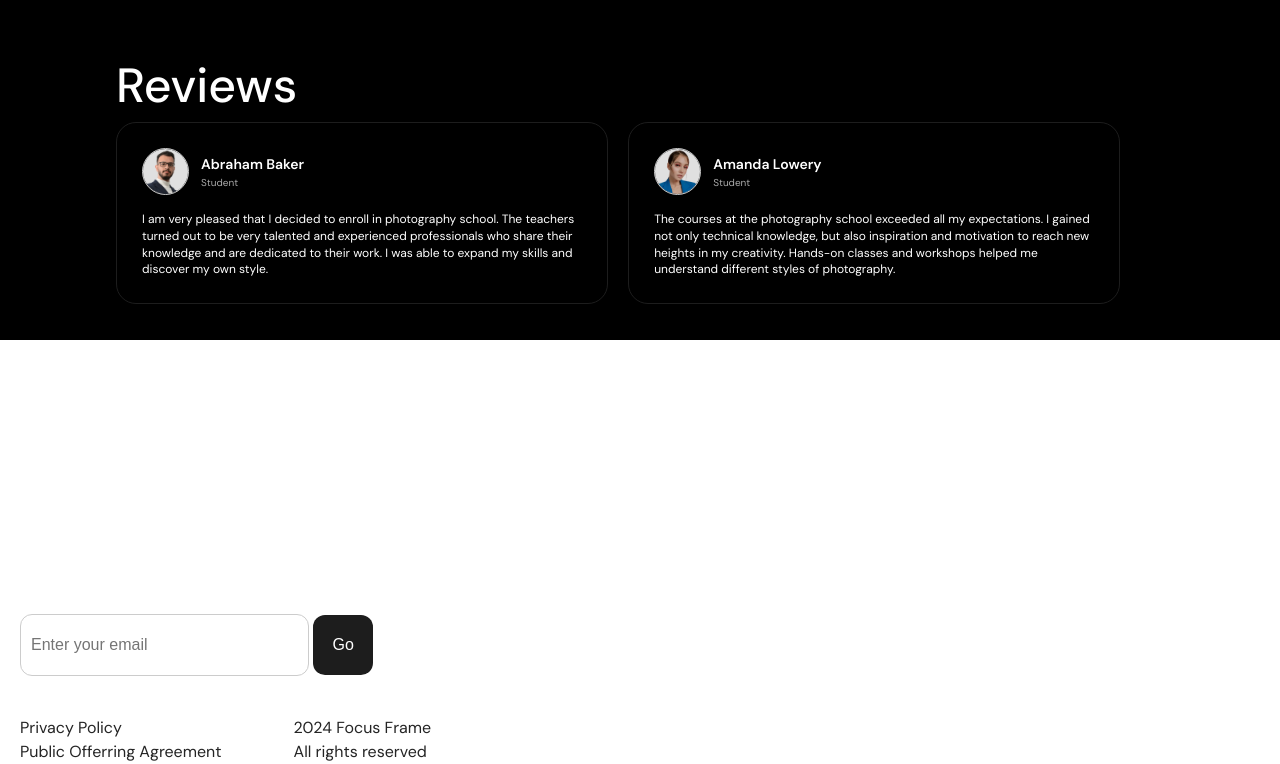
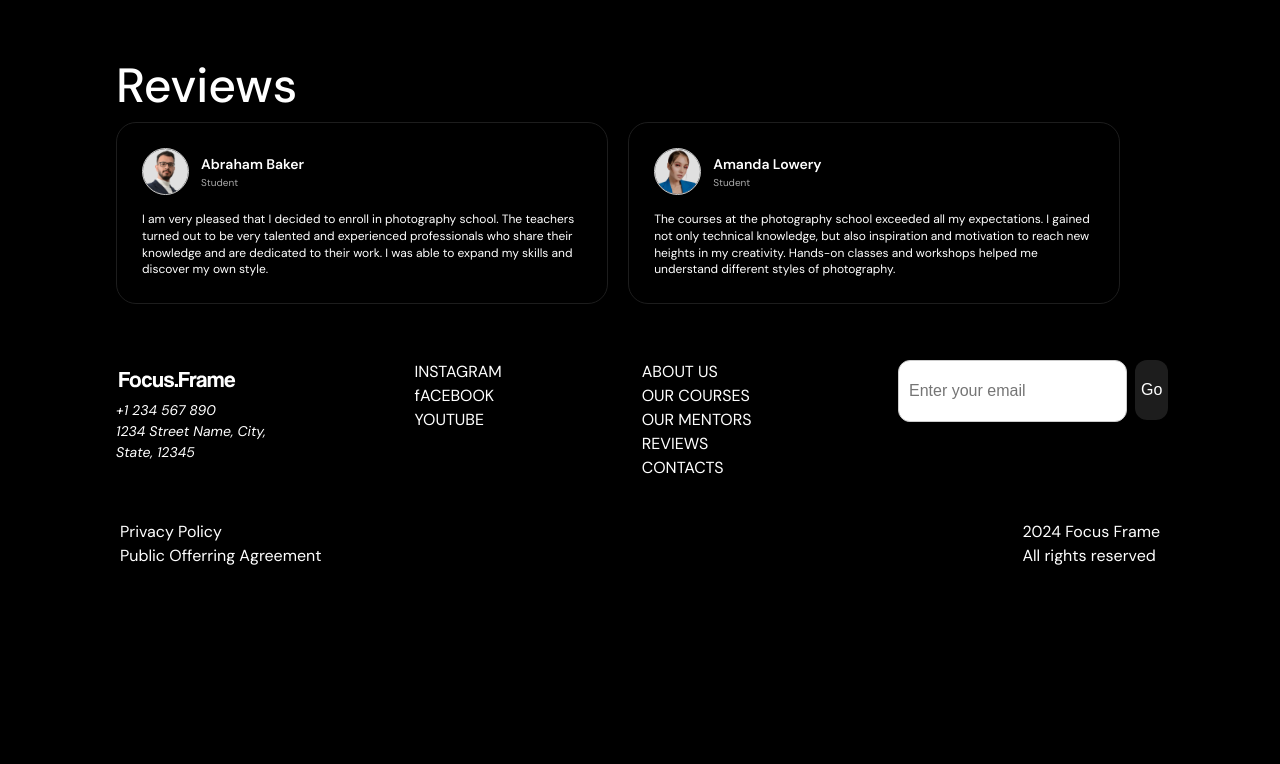
Before and after one commit to alperenkucukozkan/project-Team01, a website built with Vite: page src/index.html in a window 1280 px wide. Shown: the part 1614-2378 px from the top of the page. After the commit the page ends 2202 px from the top, so only its background shows below. Built offline with nearby package versions, Linux system fonts and the light colour scheme.

Commit message:
footer-section-rev

```diff
--- a/src/css/base.css
+++ b/src/css/base.css
@@ -5,7 +5,7 @@
   font-weight: 400;
 
   color: #242424;
-  background-color: rgba(255, 255, 255, 0.87);
+ /* background-color: rgba(255, 255, 255, 0.87);*/
 
   font-synthesis: none;
   text-rendering: optimizeLegibility;
--- a/src/css/footer.css
+++ b/src/css/footer.css
@@ -61,5 +61,69 @@
 .footer .copyright{
   display: flex;
   margin-top:40px;
-  gap: 72px
+  gap: 72px;
+  color: #fff;
+  padding-bottom: 20px;
 }
+
+@media (min-width:768px) {
+  .footer .module{
+    display: flex;
+    gap:48px;
+    justify-content: space-between;
+
+
+
+   /* border: 1px solid olivedrab;*/
+
+  }
+
+  .footer .address{
+    max-width: 152px;
+    width: 100%;
+  }
+
+  .footer .more{
+    margin-top: 0;
+    gap: 25px;
+  }
+
+  .footer .request-input{
+    width:178px;
+    margin: 0;
+
+
+
+  }
+
+  .footer .request-form{
+    gap:8px;
+   width: 266px;
+   display: flex;
+
+
+   /* border: 1px solid orangered;*/
+  }
+
+  .footer .copyright{
+    justify-content: space-between;
+    padding-right: 120px;
+    margin-left: 100px;
+
+  }
+
+}
+
+@media (min-width:1280px){
+   .footer .request-input{
+    width:216px;
+    margin: 0;
+
+
+
+  }
+   .footer .more{
+    gap: 100px;
+  }
+
+}
--- a/src/partials/footer.html
+++ b/src/partials/footer.html
@@ -1,5 +1,6 @@
 <footer class="footer">
   <div class="container">
+    <div class="module">
       <div class="abouth">
         <div class="icon-logo">
           <svg class="icon">
@@ -60,7 +61,7 @@
           </ul>
         </div>
       </div>
-  </div>
+
     <form class="request-form">
       <input
         type="email"
@@ -68,25 +69,19 @@
         placeholder="Enter your email"
         required
       />
-    <button type="submit" class="request-button">Go
-</button>
+      <button type="submit" class="request-button">Go</button>
     </form>
+  </div>
+  </div>
 
   <div class="copyright">
-
     <div class="privacy">
-  <p class="privacy-text">
-    Privacy Policy
-  </p>
-  <p class="privacy-text">
-    Public Offerring Agreement </p>
+      <p class="privacy-text">Privacy Policy</p>
+      <p class="privacy-text">Public Offerring Agreement</p>
     </div>
     <div class="copyright-text">
       <p>2024 Focus Frame</p>
       <p>All rights reserved</p>
     </div>
   </div>
-
-
-
 </footer>
```
Lines whose indentation alone changed are shown as unchanged.
